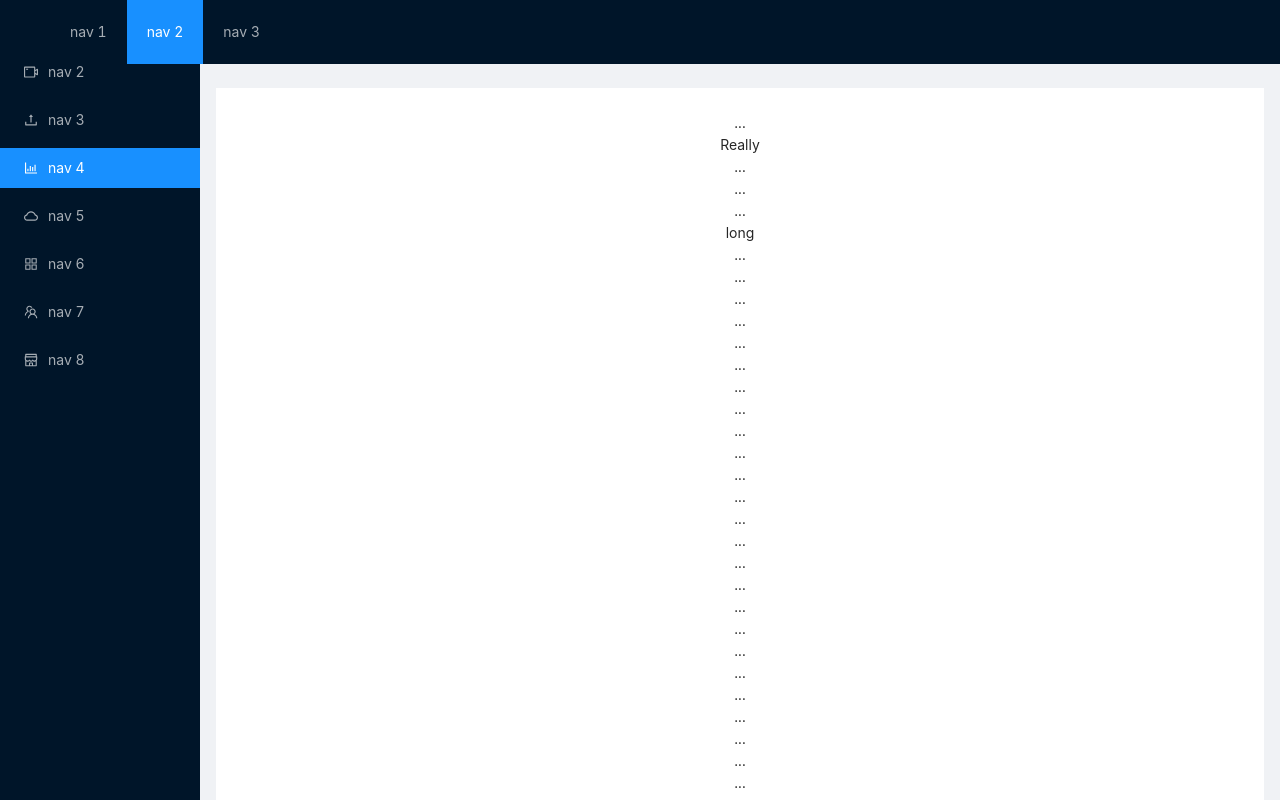
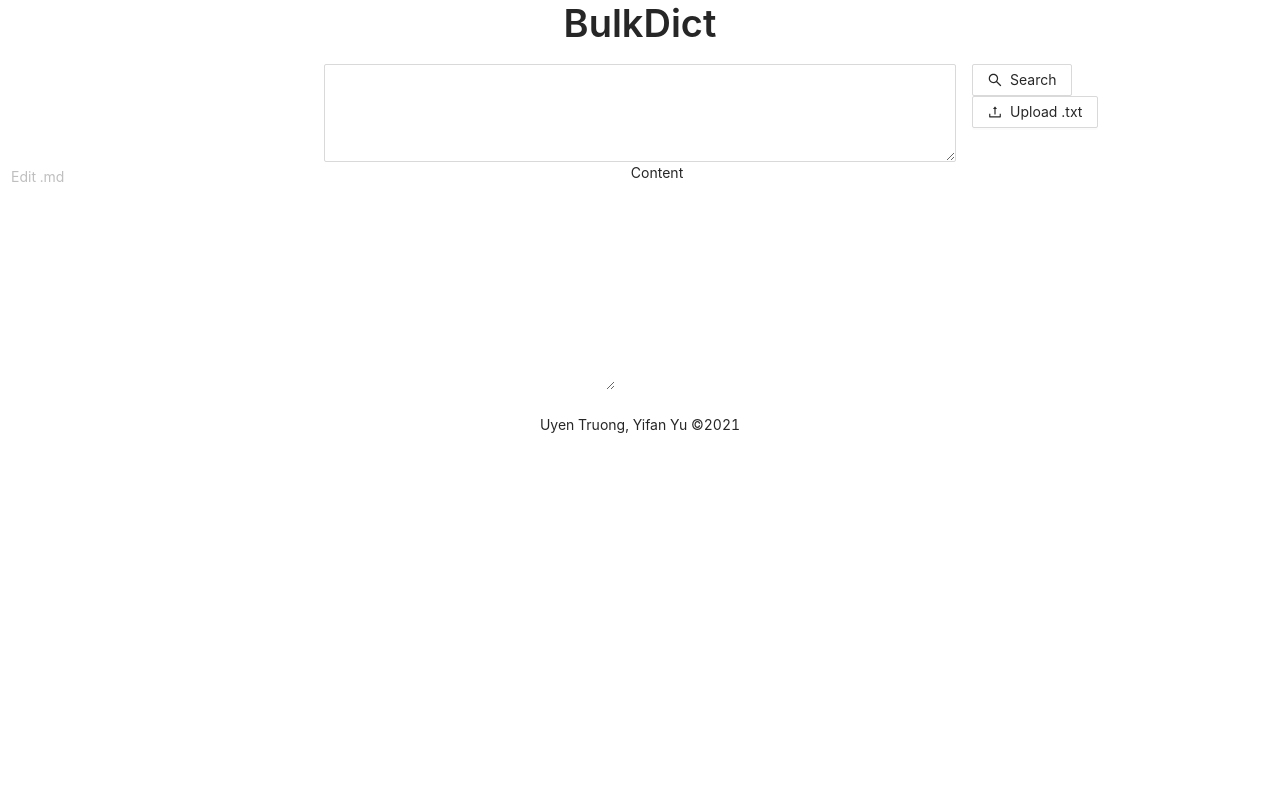
Before and after one commit to gwentruong/dict.md, a React (Create React App) app: page / in a window 1280 px wide. Shown: the top 800 px of the page. Built offline with nearby package versions, Linux system fonts and the light colour scheme.

Commit message:
Placeholder layout

```diff
--- a/src/App.css
+++ b/src/App.css
@@ -38,12 +38,3 @@
     transform: rotate(360deg);
   }
 }
-
-#components-layout-demo-fixed-sider .logo {
-  height: 32px;
-  margin: 16px;
-  background: rgba(255, 255, 255, 0.2);
-}
-.site-layout .site-layout-background {
-  background: #fff;
-}
--- a/src/App.js
+++ b/src/App.js
@@ -1,169 +1,44 @@
 import './App.css';
-import { Layout, Menu } from 'antd';
-import {
-  AppstoreOutlined,
-  BarChartOutlined,
-  CloudOutlined,
-  ShopOutlined,
-  TeamOutlined,
-  UserOutlined,
-  UploadOutlined,
-  VideoCameraOutlined,
-} from '@ant-design/icons';
-
-const { Header, Content, Footer, Sider } = Layout;
+import { Row, Col, Button, Input, Typography, Layout } from 'antd';
+import { SearchOutlined, UploadOutlined} from '@ant-design/icons';
 
 function App() {
   return (
-    <Layout>
-      <Header style={{ position: 'fixed', zIndex: 1, width: '100%' }}>
-        <div className="logo" />
-        <Menu theme="dark" mode="horizontal" defaultSelectedKeys={['2']}>
-          <Menu.Item key="1">nav 1</Menu.Item>
-          <Menu.Item key="2">nav 2</Menu.Item>
-          <Menu.Item key="3">nav 3</Menu.Item>
-        </Menu>
-      </Header>
-      <Sider
-        style={{
-          overflow: 'auto',
-          height: '100vh',
-          position: 'fixed',
-          left: 0,
-        }}
-      >
-        <div className="logo" />
-        <Menu theme="dark" mode="inline" defaultSelectedKeys={['4']}>
-          <Menu.Item key="1" icon={<UserOutlined />}>
-            nav 1
-          </Menu.Item>
-          <Menu.Item key="2" icon={<VideoCameraOutlined />}>
-            nav 2
-          </Menu.Item>
-          <Menu.Item key="3" icon={<UploadOutlined />}>
-            nav 3
-          </Menu.Item>
-          <Menu.Item key="4" icon={<BarChartOutlined />}>
-            nav 4
-          </Menu.Item>
-          <Menu.Item key="5" icon={<CloudOutlined />}>
-            nav 5
-          </Menu.Item>
-          <Menu.Item key="6" icon={<AppstoreOutlined />}>
-            nav 6
-          </Menu.Item>
-          <Menu.Item key="7" icon={<TeamOutlined />}>
-            nav 7
-          </Menu.Item>
-          <Menu.Item key="8" icon={<ShopOutlined />}>
-            nav 8
-          </Menu.Item>
-        </Menu>
-      </Sider>
-      <Layout className="site-layout" style={{ marginLeft: 200 }}>
-        <Header className="site-layout-background" style={{ padding: 0 }} />
-        <Content style={{ margin: '24px 16px 0', overflow: 'initial' }}>
-          <div className="site-layout-background" style={{ padding: 24, textAlign: 'center' }}>
-            ...
-            <br />
-            Really
-            <br />
-            ...
-            <br />
-            ...
-            <br />
-            ...
-            <br />
-            long
-            <br />
-            ...
-            <br />
-            ...
-            <br />
-            ...
-            <br />
-            ...
-            <br />
-            ...
-            <br />
-            ...
-            <br />
-            ...
-            <br />
-            ...
-            <br />
-            ...
-            <br />
-            ...
-            <br />
-            ...
-            <br />
-            ...
-            <br />
-            ...
-            <br />
-            ...
-            <br />
-            ...
-            <br />
-            ...
-            <br />
-            ...
-            <br />
-            ...
-            <br />
-            ...
-            <br />
-            ...
-            <br />
-            ...
-            <br />
-            ...
-            <br />
-            ...
-            <br />
-            ...
-            <br />
-            ...
-            <br />
-            ...
-            <br />
-            ...
-            <br />
-            ...
-            <br />
-            ...
-            <br />
-            ...
-            <br />
-            ...
-            <br />
-            ...
-            <br />
-            ...
-            <br />
-            ...
-            <br />
-            ...
-            <br />
-            ...
-            <br />
-            ...
-            <br />
-            ...
-            <br />
-            ...
-            <br />
-            ...
-            <br />
-            ...
-            <br />
-            content
-          </div>
-        </Content>
-        <Footer style={{ textAlign: 'center' }}>Ant Design ©2018 Created by Ant UED</Footer>
-      </Layout>
-    </Layout>
+    <>
+      <Row gutter={16}>
+        <Col span={24}>
+          <Layout.Header style={{ textAlign: 'center', backgroundColor: '#FFF' }}>
+            <Typography.Title>BulkDict</Typography.Title>
+          </Layout.Header>
+        </Col>
+      </Row>
+      <Row gutter={16}>
+        <Col span={12} offset={6}>
+          <Input.TextArea rows={4} />
+        </Col>
+        <Col span={6}>
+          <Row>
+            <Button icon={<SearchOutlined />}>Search</Button>
+          </Row>
+          <Row>
+            <Button icon={<UploadOutlined />}>Upload .txt</Button>
+          </Row>
+        </Col>
+      </Row>
+      <Row gutter={16} justify="space-between">
+        <Col flex={2}>
+          <Input.TextArea rows={10} placeholder="Edit .md" bordered={false}/>
+        </Col>
+        <Col flex={3}>
+          <Layout.Content> Content</Layout.Content>
+        </Col>
+      </Row>
+      <Row gutter={16}>
+        <Col span={24}>
+          <Layout.Footer style={{ textAlign: 'center', backgroundColor: '#FFF'  }}>Uyen Truong, Yifan Yu ©2021</Layout.Footer>
+        </Col>
+      </Row>
+    </>
   );
 }
 
```
